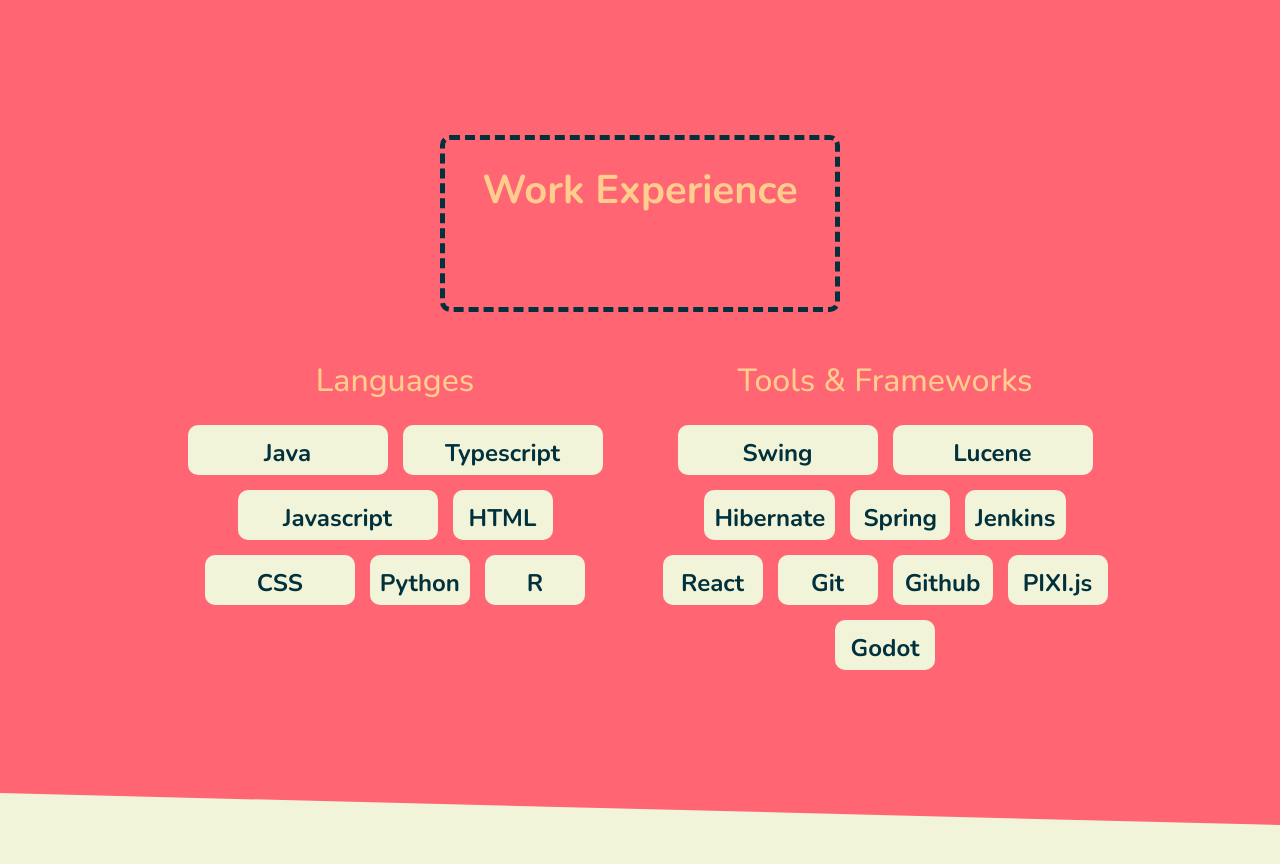
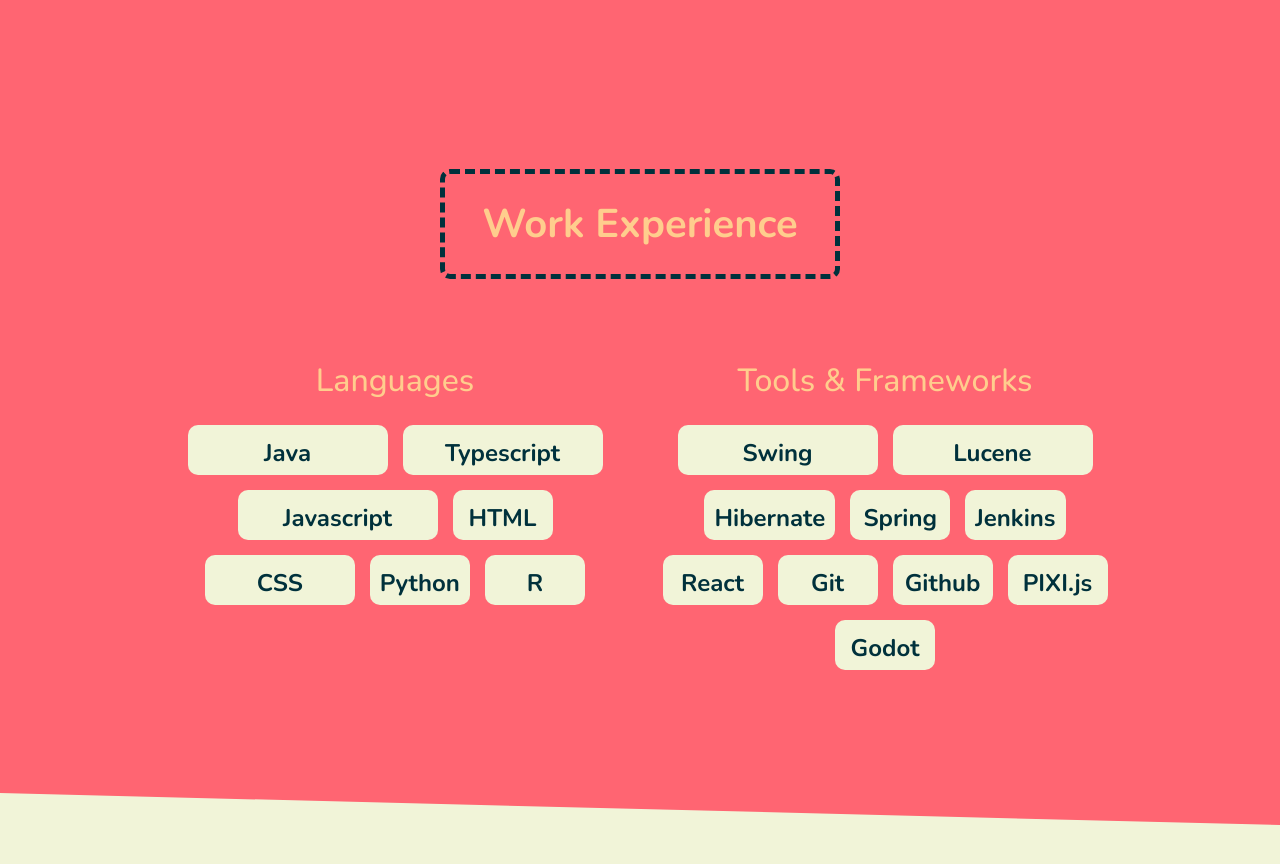
Before and after one commit to joscco/JosccoWebsite, a React (Create React App) app: page / in a window 1280 px wide. Shown: the part 1680-2544 px from the top of the page. Built offline with nearby package versions, Linux system fonts and the light colour scheme.

Commit message:
Fix Skill section heading

```diff
--- a/src/components/SectionSkills.tsx
+++ b/src/components/SectionSkills.tsx
@@ -94,8 +94,12 @@ const toolSkillItems = [
 export class SectionWorkExperience extends React.Component {
     render() {
         return <div className="section red yellow-font">
-            <div className="sub-section section-heading skill-heading">
-                Work Experience
+            <div className="sub-section">
+                <div className="container-box">
+                    <div className="section-heading skill-heading">
+                        Work Experience
+                    </div>
+                </div>
             </div>
             <div className="sub-section">
                 <SectionSkills heading="Languages" headingClass="language-text" items={languageSkillItems}/>
```
